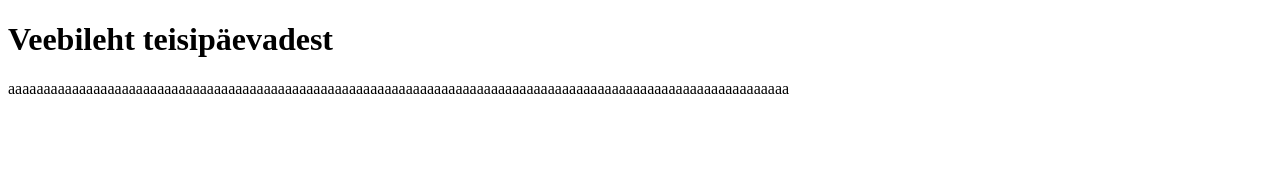
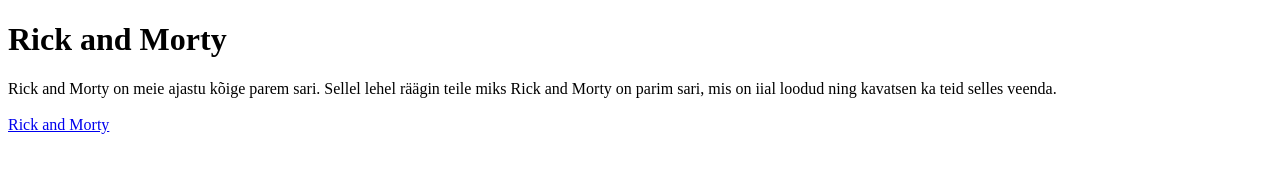
Before and after one commit to hhpeep/Veebileht23_6, a plain HTML site: page index.html in a window 1280 px wide. Drawn offline with Linux system fonts and the light colour scheme.

Commit message:
24.10.23

```diff
--- a/index.html
+++ b/index.html
@@ -1,10 +1,13 @@
 <!DOCTYPE html>
 <html>
     <head>
-        <title>Minu esimene veebileht</title>
+        <title>Rick and Morty!!!</title>
     </head>
     <body>
-        <h1>Veebileht teisipäevadest</h1>
-        <p>aaaaaaaaaaaaaaaaaaaaaaaaaaaaaaaaaaaaaaaaaaaaaaaaaaaaaaaaaaaaaaaaaaaaaaaaaaaaaaaaaaaaaaaaaaaaaaaaaaaaaaaaaaaaaa</p>
+        <h1>Rick and Morty</h1>
+        <p>Rick and Morty on meie ajastu kõige parem sari. Sellel lehel räägin teile miks Rick and Morty on parim sari, mis on iial loodud ning kavatsen ka teid selles veenda.<br><br>
+            <a href=https://www.imdb.com/title/tt2861424/reviews target="_blank">Rick and Morty</a>
+        </p>
+
     </body>
 </html>
```
